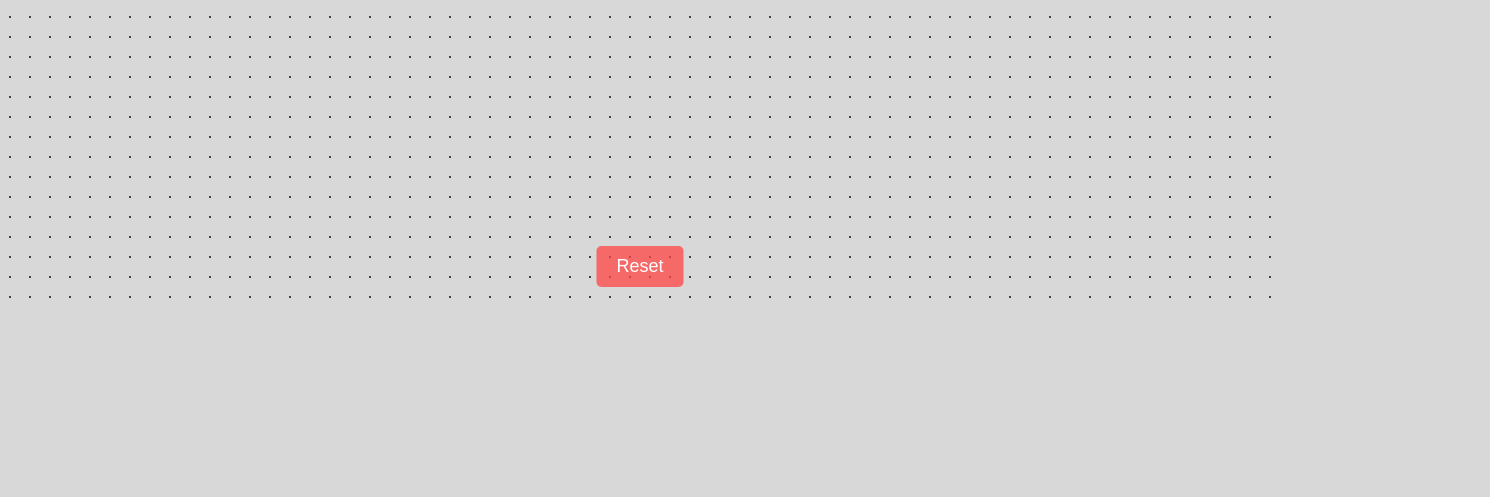
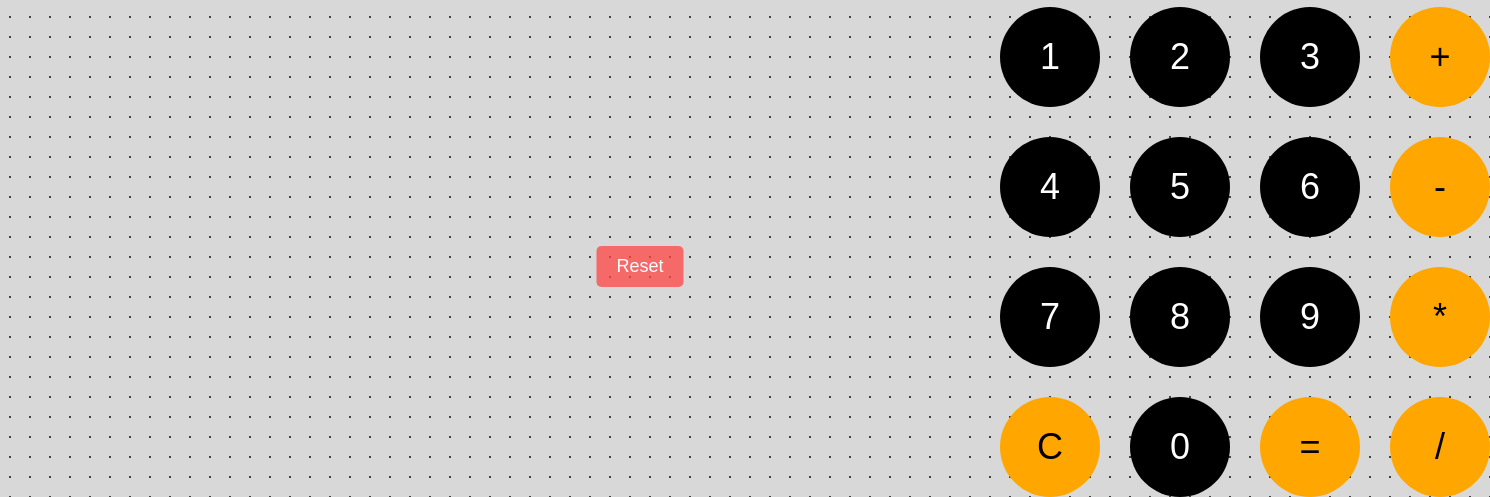
Before and after one commit to tresphill/calculator, a plain HTML site: page index.html in a window 1280 px wide. Shown: the part 493-990 px from the top of the page, 1490 px wide, since content can reach past the window. Before the commit the page ends 800 px from the top, so only its background shows below. Drawn offline with Linux system fonts and the light colour scheme.

Commit message:
adjusted button starting positioning

```diff
--- a/index.html
+++ b/index.html
@@ -105,25 +105,25 @@
     <div class="calculator">
       <div class="screen">0</div>
 
-      <div class="button" style="top: 0; left: 0">1</div>
-      <div class="button" style="top: 0; left: 130px">2</div>
-      <div class="button" style="top: 0; left: 260px">3</div>
-      <div id="operand" class="button" style="top: 0; left: 390px">+</div>
+      <div class="button" style="top: 500px; left: 1000px">1</div>
+      <div class="button" style="top: 500px; left: 1130px">2</div>
+      <div class="button" style="top: 500px; left: 1260px">3</div>
+      <div id="operand" class="button" style="top: 500px; left: 1390px">+</div>
 
-      <div class="button" style="top: 130px; left: 0">4</div>
-      <div class="button" style="top: 130px; left: 130px">5</div>
-      <div class="button" style="top: 130px; left: 260px">6</div>
-      <div id="operand" class="button" style="top: 130px; left: 390px">-</div>
+      <div class="button" style="top: 630px; left: 1000px">4</div>
+      <div class="button" style="top: 630px; left: 1130px">5</div>
+      <div class="button" style="top: 630px; left: 1260px">6</div>
+      <div id="operand" class="button" style="top: 630px; left: 1390px">-</div>
 
-      <div class="button" style="top: 260px; left: 0">7</div>
-      <div class="button" style="top: 260px; left: 130px">8</div>
-      <div class="button" style="top: 260px; left: 260px">9</div>
-      <div id="operand" class="button" style="top: 260px; left: 390px">*</div>
+      <div class="button" style="top: 760px; left: 1000px">7</div>
+      <div class="button" style="top: 760px; left: 1130px">8</div>
+      <div class="button" style="top: 760px; left: 1260px">9</div>
+      <div id="operand" class="button" style="top: 760px; left: 1390px">*</div>
 
-      <div id="operand" class="button" style="top: 390px; left: 0">C</div>
-      <div class="button" style="top: 390px; left: 130px">0</div>
-      <div id="operand" class="button" style="top: 390px; left: 260px">=</div>
-      <div id="operand" class="button" style="top: 390px; left: 390px">/</div>
+      <div id="operand" class="button" style="top: 890px; left: 1000px">C</div>
+      <div class="button" style="top: 890px; left: 1130px">0</div>
+      <div id="operand" class="button" style="top: 890px; left: 1260px">=</div>
+      <div id="operand" class="button" style="top: 890px; left: 1390px">/</div>
     </div>
 
     <!-- Reset Button -->
```
